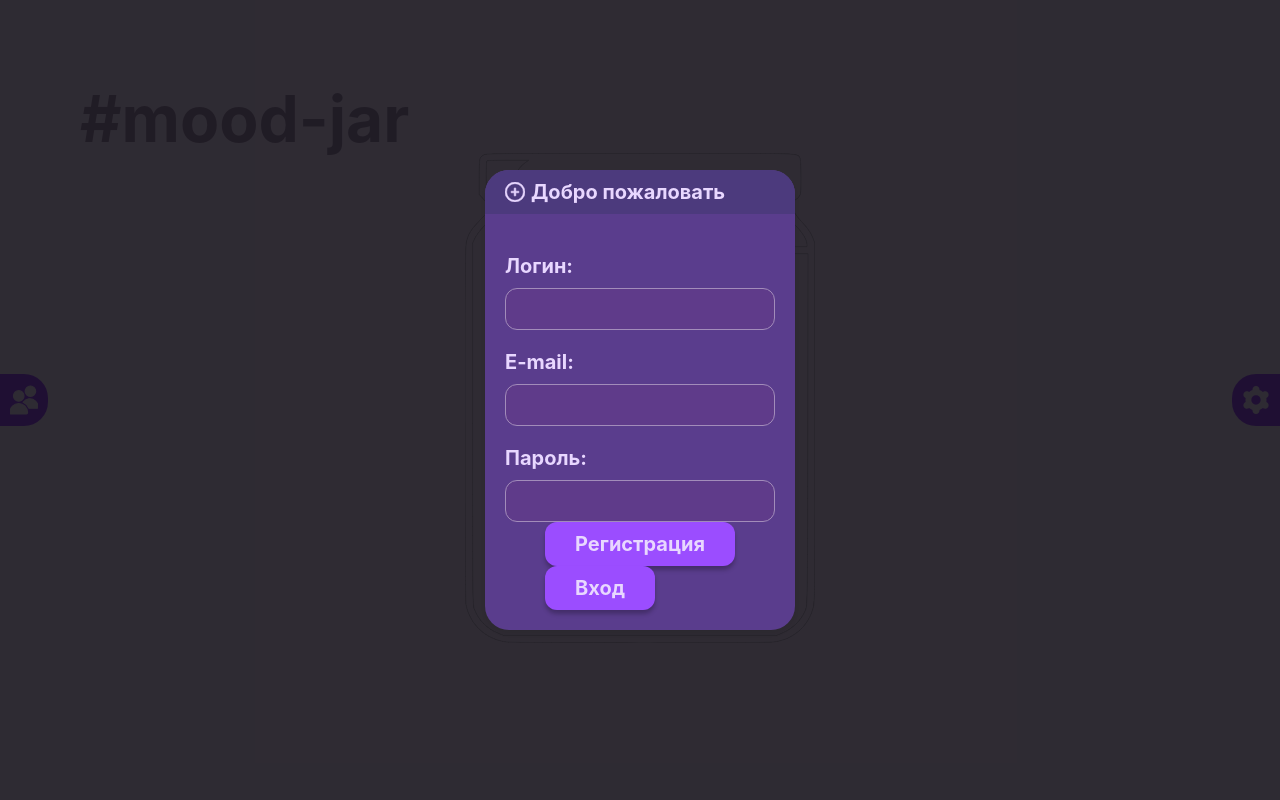
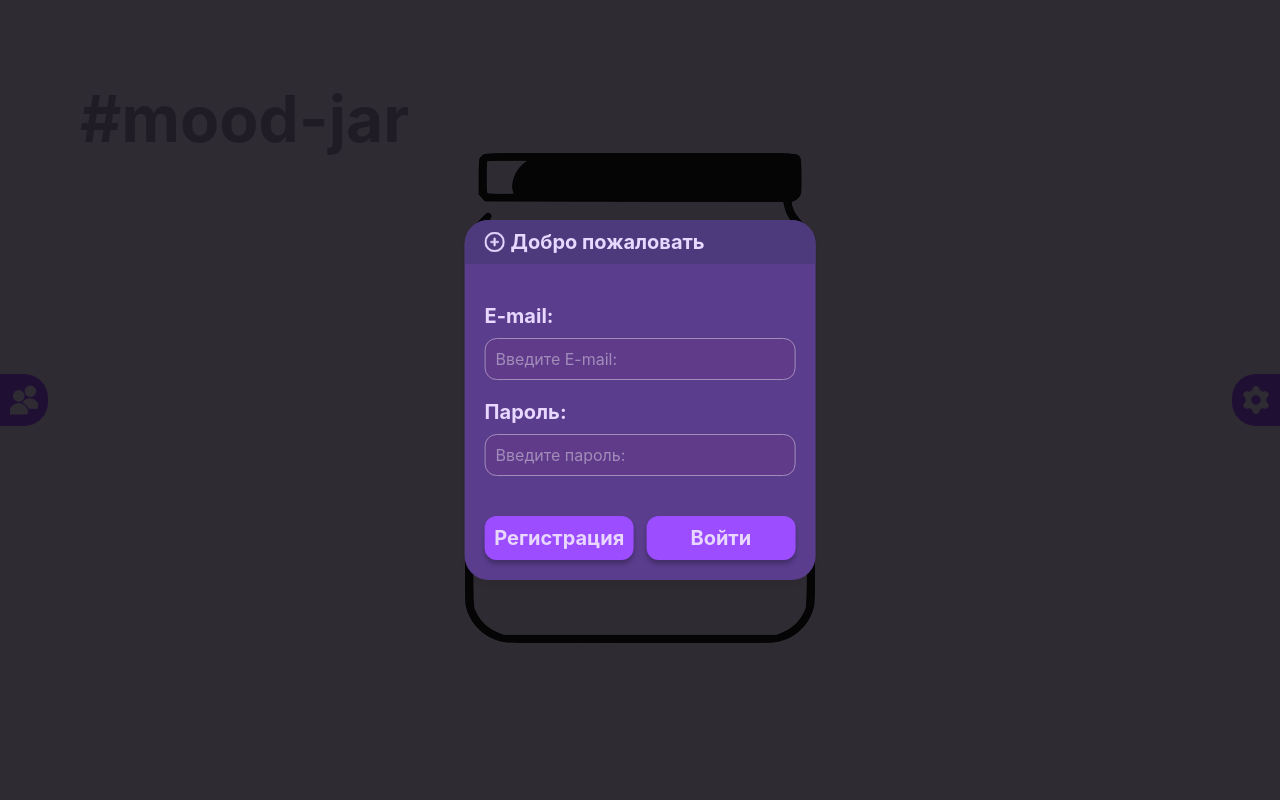
Before and after one commit to Falbue/mood-jar-app, a Flask app: page / in a window 1280 px wide. Run offline with Flask 3, Linux system fonts and the light colour scheme; some libraries are stand-ins or nearby versions.

Commit message:
прошлый комит

```diff
--- a/static/css/buttons-styles.css
+++ b/static/css/buttons-styles.css
@@ -36,7 +36,7 @@
 
 .jar{
   width: 350px;
-  fill: var(--text-color);
-  stroke: var(--text-color);
+  fill: var(--text-adaptive);
+  stroke: var(--text-adaptive);
 }
 jar{width: 350px}
--- a/templates/page_modules/menu-registration.html
+++ b/templates/page_modules/menu-registration.html
@@ -9,21 +9,17 @@
         <form action="">
             <div class="inputs">
                 <div>
-                    <h4>Логин:</h4>
-                    <input type="text">
-                </div>
-                <div>
                     <h4>E-mail:</h4>
-                    <input type="email">
+                    <input type="email" placeholder="Введите E-mail:">
                 </div>
                 <div>
                     <h4>Пароль:</h4>
-                    <input type="password">
+                    <input type="password" placeholder="Введите пароль:">
                 </div>
             </div>
-            <div>
+            <div class="container-buttons">
                 <button><h4>Регистрация</h4></button>
-                <button><h4>Вход</h4></button>
+                <button><h4>Войти</h4></button>
             </div>
         </form>
     </div>
```
